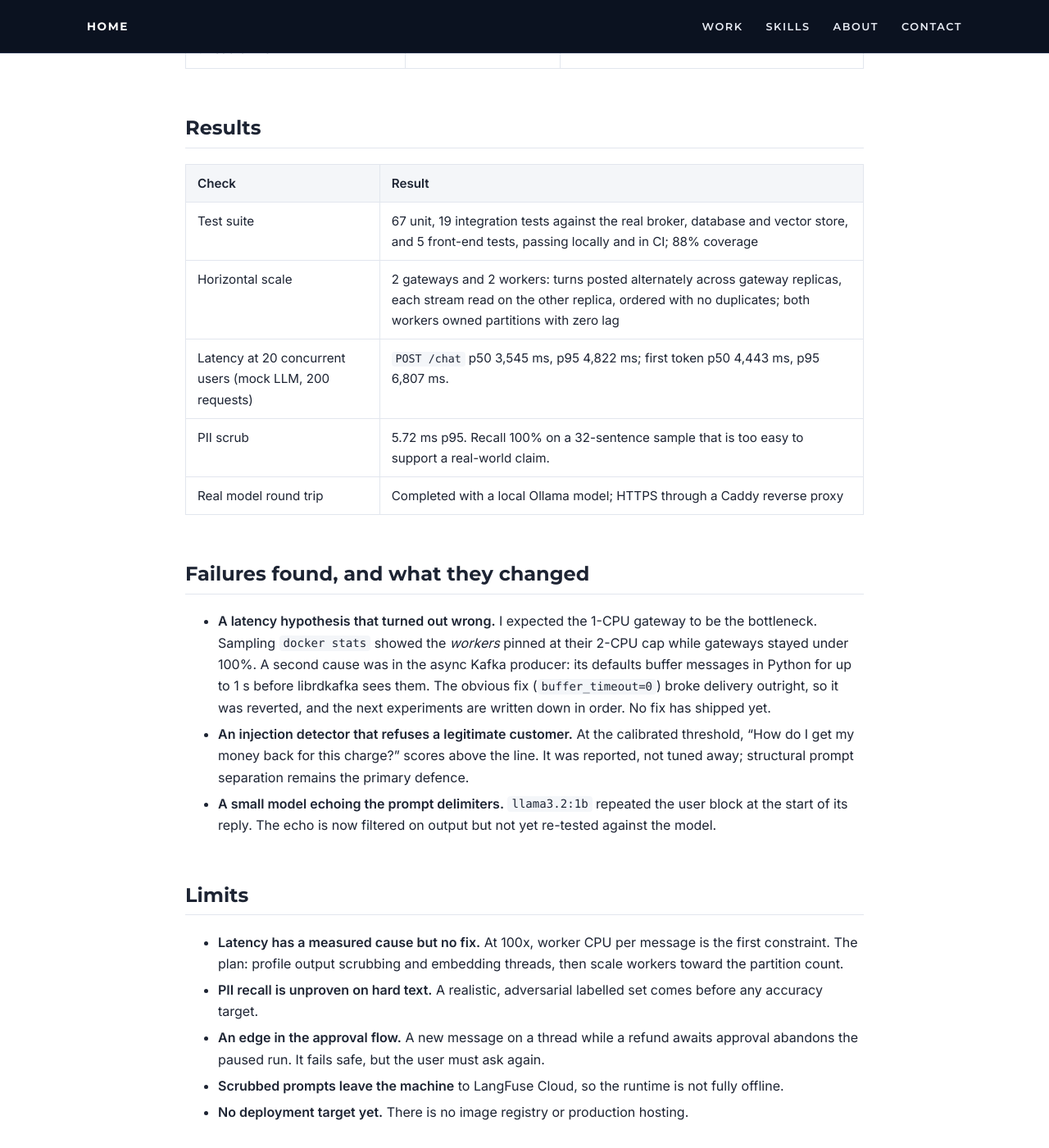
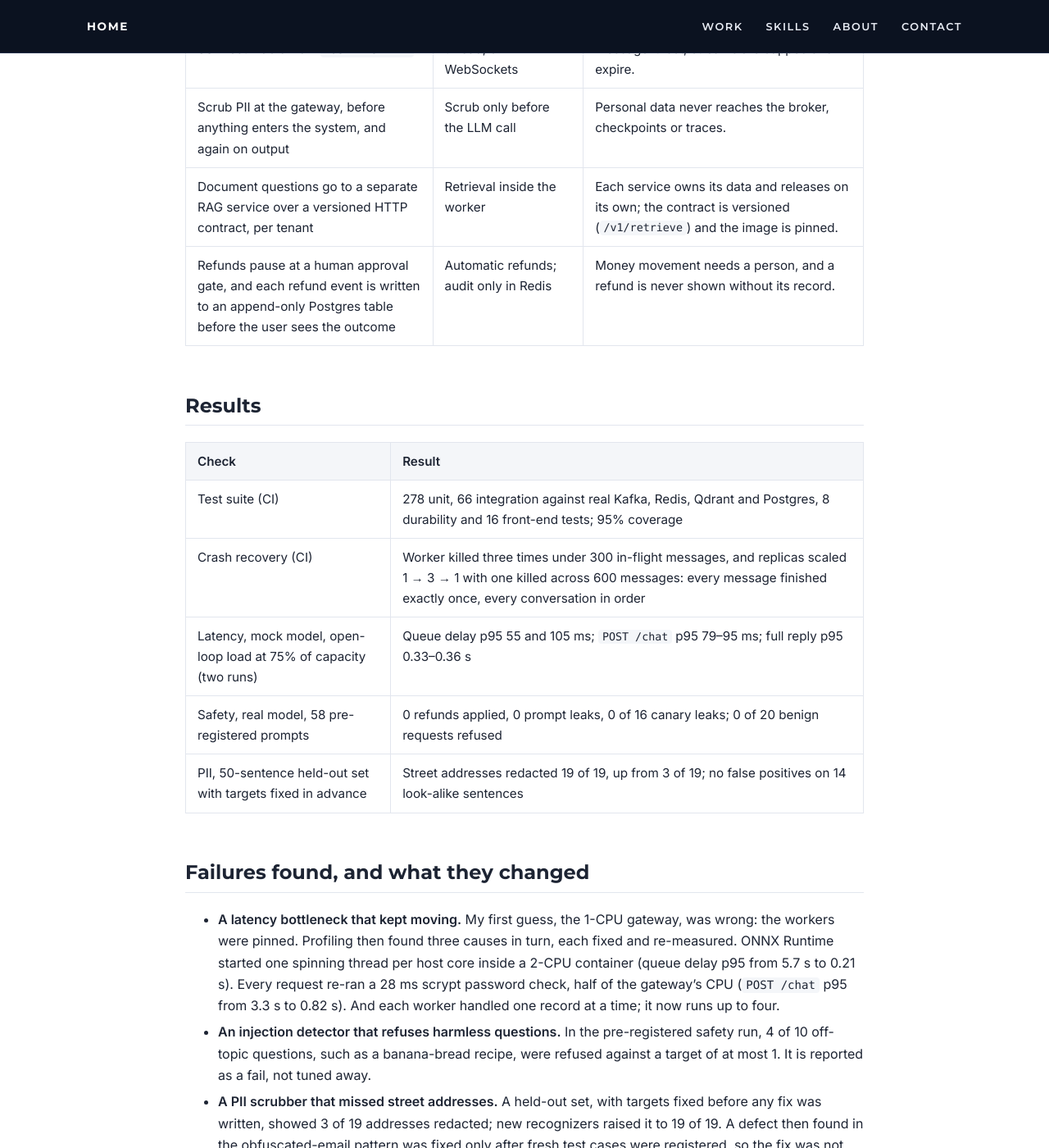
Before and after one commit to jayakumar-devaraj/jayakumar-devaraj.github.io, a Jekyll site: the page built from work/event-driven-chatbot.md, in a window 1280 px wide and 1400 px high, scrolled down 2655 px. Shown: the whole window at 82% size. Built offline with Jekyll 4.4.1, drawn with Linux system fonts in a browser that asks for light colours; some of the changed text lies outside the part shown.

Commit message:
Bring the chatbot case study up to date: RAG service, durability, safety and latency results, repo link

````diff
--- a/work/event-driven-chatbot.md
+++ b/work/event-driven-chatbot.md
@@ -4,18 +4,18 @@ title: Event-driven agentic chatbot
 permalink: /work/event-driven-chatbot.html
 glance:
   - label: What
-    text: An asynchronous customer-support chatbot that keeps personal data out of its internals and never refunds without a human.
+    text: An asynchronous customer-support chatbot that keeps personal data out of its internals, answers document questions per tenant, and never refunds without a human.
   - label: My role
     text: Designed and built end to end.
   - label: Stack
-    text: Python · Kafka · LangGraph · Redis Streams · Qdrant · React
+    text: Python · Kafka · LangGraph · Redis Streams · Qdrant · Postgres · React
   - label: Result
-    text: Two gateways and two workers served ordered, duplicate-free streams; 67 unit, 19 integration and 5 front-end tests at 88% coverage.
+    text: Workers killed three times under 300 in-flight messages lost and duplicated nothing; 278 unit, 66 integration, 8 durability and 16 front-end tests at 95% coverage.
 ---
 
 ## Problem and constraint
 
-A customer-support chatbot backend that stays responsive under load and keeps personal data out of its internals. Refunds must never be issued automatically. It uses a local model for routing and generation, so there is no per-message cost.
+A customer-support chatbot backend that stays responsive under load and keeps personal data out of its internals. Refunds must never be issued automatically. It uses a local model for routing and generation, so there is no per-message cost, and it answers questions about a customer's own documents through a separate retrieval service.
 
 ## Topology
 
@@ -24,22 +24,23 @@ flowchart TB
     C["React chat window"] -->|"POST /chat"| G["Gateway<br/>auth, ownership, rate limit,<br/>PII scrub"]
     G -->|"202 Accepted"| C
     G -->|"chat-requests<br/>keyed by thread_id"| K[("Kafka")]
-    K --> W["Worker<br/>dedupe lease + LangGraph"]
+    K --> W["Worker<br/>dedupe lease + LangGraph,<br/>up to 4 records at once"]
     W --> R{"route<br/>fastembed + Qdrant"}
     R --> B["billing"]
     R --> T["tech support"]
     R --> GEN["general"]
+    R --> DOC["document questions"]
     R --> REF["refusal"]
-    T --> RAG["RAG<br/>retrieve top-k chunks,<br/>answer with citations"]
-    GEN --> RAG
-    KB[("Qdrant<br/>support knowledge base")] --> RAG
     B --> AP[/"refund approval gate"/]
+    AP -->|"refund events"| AUD[("Postgres<br/>append-only audit log")]
+    DOC -->|"POST /v1/retrieve<br/>per-tenant token"| RAG["RAG service<br/>separate repository"]
+    RAG --> RDB[("Postgres + pgvector")]
     W -->|"one stream per message"| S[("Redis Streams")]
     W -.->|checkpoints| RC[("Redis checkpointer")]
     S -->|"SSE, resumable by Last-Event-ID"| C
 ```
 
-Accept immediately, process asynchronously, and stream the reply back word by word. Traces go to Jaeger locally and LangFuse for AI-level spans.
+Accept immediately, process asynchronously, and stream the reply back word by word. Traces go to Jaeger, AI-level spans to LangFuse, and metrics to Prometheus. The RAG service is its own case study: [RAG evaluation](rag-evaluation.html).
 
 ## Decisions
 
@@ -47,35 +48,37 @@ Accept immediately, process asynchronously, and stream the reply back word by wo
 |---|---|---|
 | Answer 202 at once; deliver through a queue and a replayable stream | Synchronous request/response | No timeouts; work survives crashes and is retried or reprocessed, never lost or duplicated; gateway and worker scale independently. The cost is more moving parts. |
 | Await the Kafka delivery future before answering 202; manual commits on the consumer | Fire-and-forget produce, auto-commit | "Accepted" must mean durably accepted. |
+| A worker runs up to 4 records at once, but one conversation's records in order, committing offsets only below the oldest unfinished record | One record at a time | Uses the worker's CPUs without reordering a conversation or losing work in a crash. |
 | One Redis Stream per message, with SSE resumable from `Last-Event-ID` | One stream per thread, or WebSockets | A reconnecting client replays exactly the message it lost; streams are capped and expire. |
 | Scrub PII at the gateway, before anything enters the system, and again on output | Scrub only before the LLM call | Personal data never reaches the broker, checkpoints or traces. |
-| Routing and injection thresholds set by leave-one-out calibration, with the rule fixed before the eval file was used | Hand-picked thresholds | Ties go to the safe side: uncertain input routes to `general`, and false refusals are minimised. |
-| Refunds pause at a human approval gate, bound to the thread owner | Automatic refunds | Money movement needs a person. |
+| Document questions go to a separate RAG service over a versioned HTTP contract, per tenant | Retrieval inside the worker | Each service owns its data and releases on its own; the contract is versioned (`/v1/retrieve`) and the image is pinned. |
+| Refunds pause at a human approval gate, and each refund event is written to an append-only Postgres table before the user sees the outcome | Automatic refunds; audit only in Redis | Money movement needs a person, and a refund is never shown without its record. |
 
 ## Results
 
 | Check | Result |
 |---|---|
-| Test suite | 67 unit, 19 integration tests against the real broker, database and vector store, and 5 front-end tests, passing locally and in CI; 88% coverage |
-| Horizontal scale | 2 gateways and 2 workers: turns posted alternately across gateway replicas, each stream read on the other replica, ordered with no duplicates; both workers owned partitions with zero lag |
-| Latency at 20 concurrent users (mock LLM, 200 requests) | `POST /chat` p50 3,545 ms, p95 4,822 ms; first token p50 4,443 ms, p95 6,807 ms. |
-| PII scrub | 5.72 ms p95. Recall 100% on a 32-sentence sample that is too easy to support a real-world claim. |
-| Real model round trip | Completed with a local Ollama model; HTTPS through a Caddy reverse proxy |
+| Test suite (CI) | 278 unit, 66 integration against real Kafka, Redis, Qdrant and Postgres, 8 durability and 16 front-end tests; 95% coverage |
+| Crash recovery (CI) | Worker killed three times under 300 in-flight messages, and replicas scaled 1 → 3 → 1 with one killed across 600 messages: every message finished exactly once, every conversation in order |
+| Latency, mock model, open-loop load at 75% of capacity (two runs) | Queue delay p95 55 and 105 ms; `POST /chat` p95 79–95 ms; full reply p95 0.33–0.36 s |
+| Safety, real model, 58 pre-registered prompts | 0 refunds applied, 0 prompt leaks, 0 of 16 canary leaks; 0 of 20 benign requests refused |
+| PII, 50-sentence held-out set with targets fixed in advance | Street addresses redacted 19 of 19, up from 3 of 19; no false positives on 14 look-alike sentences |
 
 ## Failures found, and what they changed
 
-- **A latency hypothesis that turned out wrong.** I expected the 1-CPU gateway to be the bottleneck. Sampling `docker stats` showed the *workers* pinned at their 2-CPU cap while gateways stayed under 100%. A second cause was in the async Kafka producer: its defaults buffer messages in Python for up to 1 s before librdkafka sees them. The obvious fix (`buffer_timeout=0`) broke delivery outright, so it was reverted, and the next experiments are written down in order. No fix has shipped yet.
-- **An injection detector that refuses a legitimate customer.** At the calibrated threshold, "How do I get my money back for this charge?" scores above the line. It was reported, not tuned away; structural prompt separation remains the primary defence.
-- **A small model echoing the prompt delimiters.** `llama3.2:1b` repeated the user block at the start of its reply. The echo is now filtered on output but not yet re-tested against the model.
+- **A latency bottleneck that kept moving.** My first guess, the 1-CPU gateway, was wrong: the workers were pinned. Profiling then found three causes in turn, each fixed and re-measured. ONNX Runtime started one spinning thread per host core inside a 2-CPU container (queue delay p95 from 5.7 s to 0.21 s). Every request re-ran a 28 ms scrypt password check, half of the gateway's CPU (`POST /chat` p95 from 3.3 s to 0.82 s). And each worker handled one record at a time; it now runs up to four.
+- **An injection detector that refuses harmless questions.** In the pre-registered safety run, 4 of 10 off-topic questions, such as a banana-bread recipe, were refused against a target of at most 1. It is reported as a fail, not tuned away.
+- **A PII scrubber that missed street addresses.** A held-out set, with targets fixed before any fix was written, showed 3 of 19 addresses redacted; new recognizers raised it to 19 of 19. A defect then found in the obfuscated-email pattern was fixed only after fresh test cases were registered, so the fix was not tuned on the set that found it.
 
 ## Limits
 
-- **Latency has a measured cause but no fix.** At 100x, worker CPU per message is the first constraint. The plan: profile output scrubbing and embedding threads, then scale workers toward the partition count.
-- **PII recall is unproven on hard text.** A realistic, adversarial labelled set comes before any accuracy target.
-- **An edge in the approval flow.** A new message on a thread while a refund awaits approval abandons the paused run. It fails safe, but the user must ask again.
+- **Real-model throughput is set by the model server.** On 4 CPUs, a 1B local model gave 0.18–0.24 turns per second at every concurrency tried; more worker concurrency only moves the wait into the model server.
+- **Detection quality.** Harmless off-topic questions are refused, and some obfuscated identifiers still slip through the scrubber.
+- **Reply quality with a 1B local model** averaged 3.4 of 5 on 20 questions, scored by the build agent rather than independently.
+- **An edge in the approval flow.** A new message while a refund awaits approval abandons the paused refund. It is audited, but the user must ask again.
 - **Scrubbed prompts leave the machine** to LangFuse Cloud, so the runtime is not fully offline.
-- **No deployment target yet.** There is no image registry or production hosting.
+- **No deployment target yet.** There is no production hosting.
 
 ## Source
 
-Source available on request.
+[enterprise-agentic-event-driven-chatbot on GitHub](https://github.com/jayakumar-devaraj/enterprise-agentic-event-driven-chatbot), with the measurement reports in [`docs/reports/`](https://github.com/jayakumar-devaraj/enterprise-agentic-event-driven-chatbot/tree/main/docs/reports).
````
